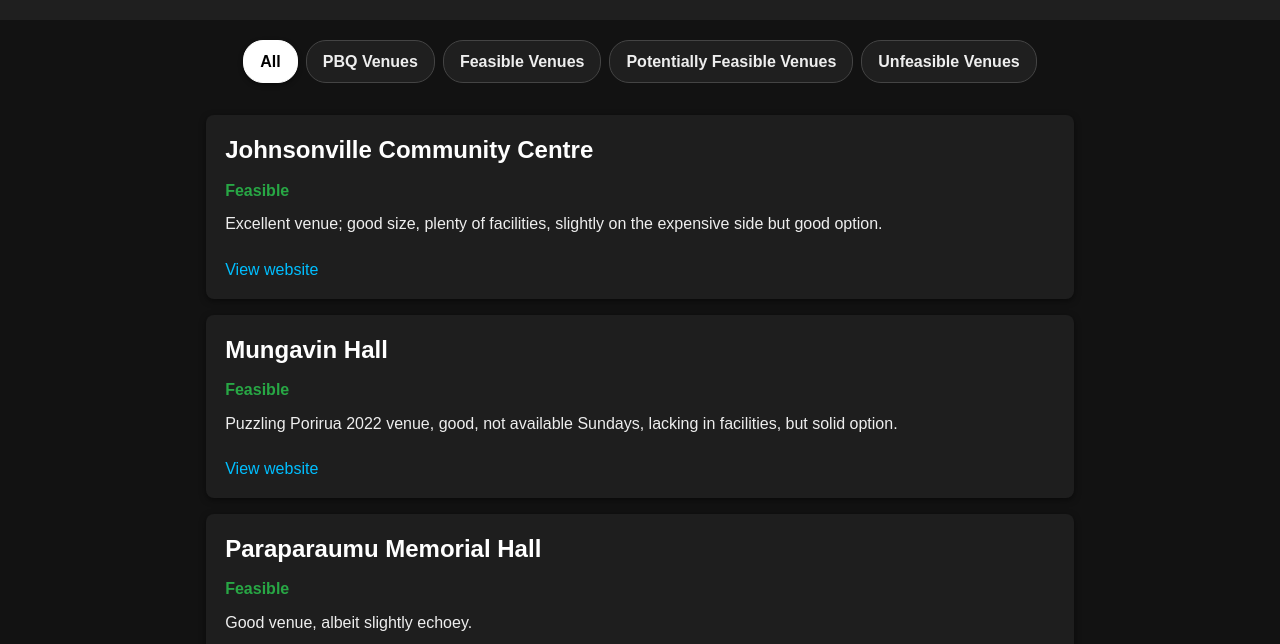
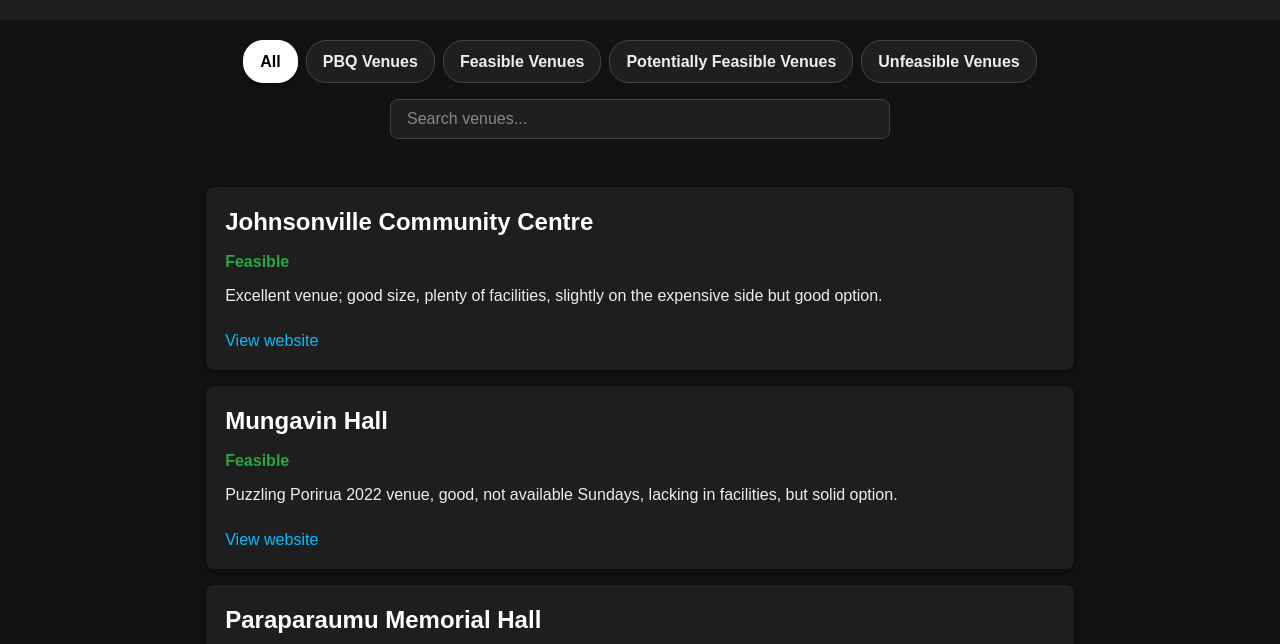
Before and after one commit to OWelton-Rosie/wlg-comp-venues, a plain HTML site: page src/index.html in a window 1280 px wide. Shown: the part 109-753 px from the top of the page. Drawn offline with Linux system fonts and the light colour scheme.

Commit message:
add search bar function

```diff
--- /dev/null
+++ b/src/css/searchBar.css
@@ -0,0 +1,27 @@
+/* Search Bar Styles */
+.search-bar {
+    text-align: center;
+    margin: 1rem 0 2rem 0;
+}
+
+#search-input {
+    width: 90%;
+    max-width: 500px;
+    padding: 0.6rem 1rem;
+    font-size: 1rem;
+    border: 1px solid #444;
+    border-radius: 8px;
+    background-color: #1f1f1f; /* match header/footer */
+    color: #eee;
+    outline: none;
+    transition: border-color 0.3s ease, box-shadow 0.3s ease;
+}
+
+#search-input::placeholder {
+    color: #888;
+}
+
+#search-input:focus {
+    border-color: #00bfff; /* same accent as links */
+    box-shadow: 0 0 5px rgba(0, 191, 255, 0.5);
+}
--- a/src/index.html
+++ b/src/index.html
@@ -7,6 +7,8 @@
     <link rel="stylesheet" href="./css/base.css">
     <link rel="stylesheet" href="./css/filters.css">
     <link rel="stylesheet" href="./css/cards.css">
+    <link rel="stylesheet" href="./css/searchBar.css">
+
 </head>
 <body>
     <header>
@@ -14,6 +16,7 @@
     </header>
 
     <main>
+
         <div class="filters">
             <label>
                 <input type="radio" name="filter" value="all" checked>
@@ -37,6 +40,9 @@
             </label>
         </div>
 
+        <div class="search-bar">
+            <input type="text" id="search-input" placeholder="Search venues...">
+        </div>
         <div id="venue-list" class="venue-list"></div>
                 <footer>
             <p><a href="https://github.com/OWelton-Rosie/wlg-comp-venues" target="_blank">Source code on GitHub</a></p>
@@ -49,6 +55,7 @@
 import { fetchVenues, venues } from './js/data.js';
 import { displayVenues } from './js/ui.js';
 import { initFilters } from './js/filters.js';
+import { initSearch } from './js/search.js';
 
 // Fetch venues first
 await fetchVenues();
@@ -58,6 +65,10 @@
 
 // Initialize filter logic
 initFilters();
+
+// Initialize search
+initSearch(venues, displayVenues);
+
     </script>
 
 </body>
--- /dev/null
+++ b/src/js/search.js
@@ -0,0 +1,16 @@
+export function initSearch(venues, displayFunction) {
+    const searchInput = document.getElementById('search-input');
+
+    searchInput.addEventListener('input', () => {
+        const query = searchInput.value.toLowerCase();
+
+        const filteredVenues = venues.filter(venue => {
+            return (
+                venue.name.toLowerCase().includes(query) ||
+                venue.comment.toLowerCase().includes(query)
+            );
+        });
+
+        displayFunction(filteredVenues);
+    });
+}
```
Also changed, not shown: 1 other file. Lines whose indentation alone changed are shown as unchanged.
